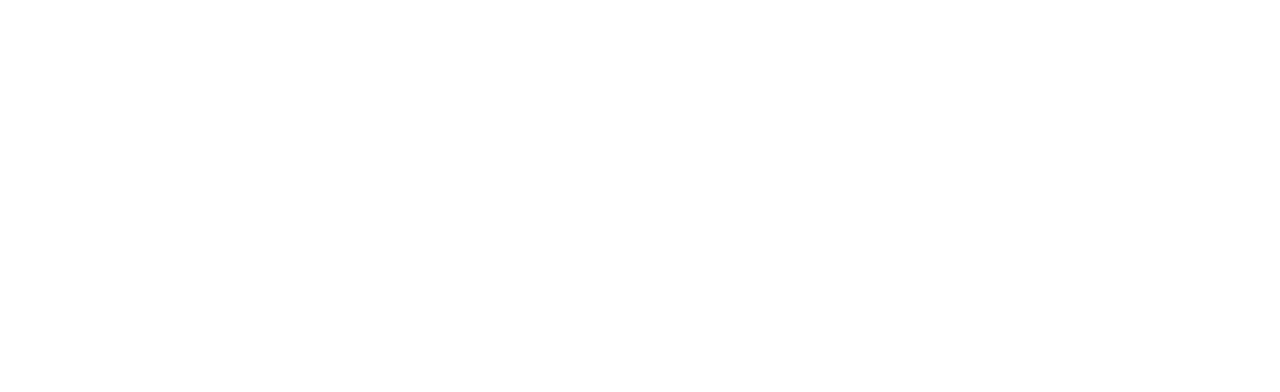
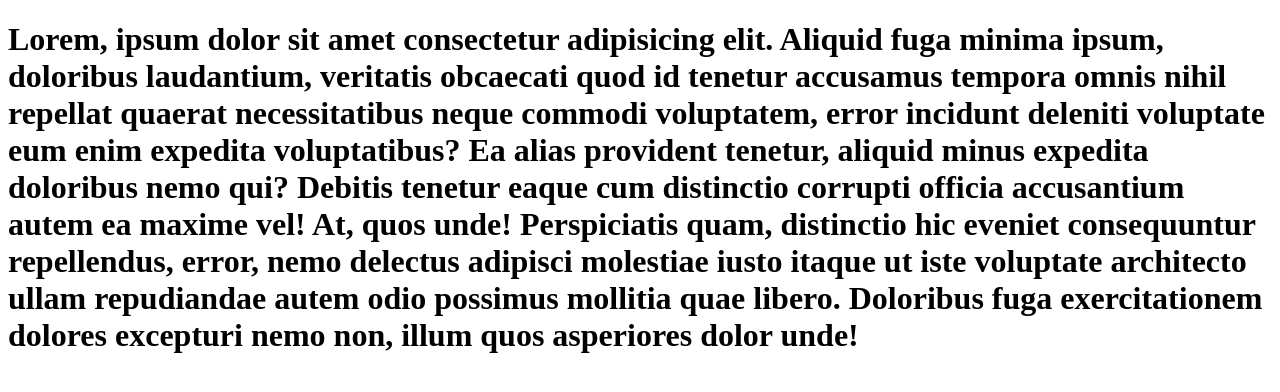
Before and after one commit to BosimovJaloliddin/11-dars_github, a plain HTML site: page index.html in a window 1280 px wide. Drawn offline with Linux system fonts and the light colour scheme.

Commit message:
Mane page

```diff
--- a/index.html
+++ b/index.html
@@ -10,7 +10,7 @@
 </head>
 
 <body>
-
+<h1>Lorem, ipsum dolor sit amet consectetur adipisicing elit. Aliquid fuga minima ipsum, doloribus laudantium, veritatis obcaecati quod id tenetur accusamus tempora omnis nihil repellat quaerat necessitatibus neque commodi voluptatem, error incidunt deleniti voluptate eum enim expedita voluptatibus? Ea alias provident tenetur, aliquid minus expedita doloribus nemo qui? Debitis tenetur eaque cum distinctio corrupti officia accusantium autem ea maxime vel! At, quos unde! Perspiciatis quam, distinctio hic eveniet consequuntur repellendus, error, nemo delectus adipisci molestiae iusto itaque ut iste voluptate architecto ullam repudiandae autem odio possimus mollitia quae libero. Doloribus fuga exercitationem dolores excepturi nemo non, illum quos asperiores dolor unde!</h1>
 </body>
 
 </html>
```
